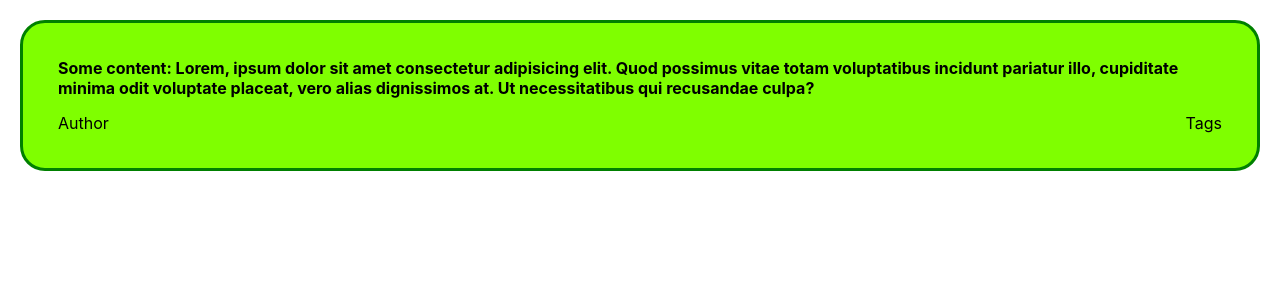
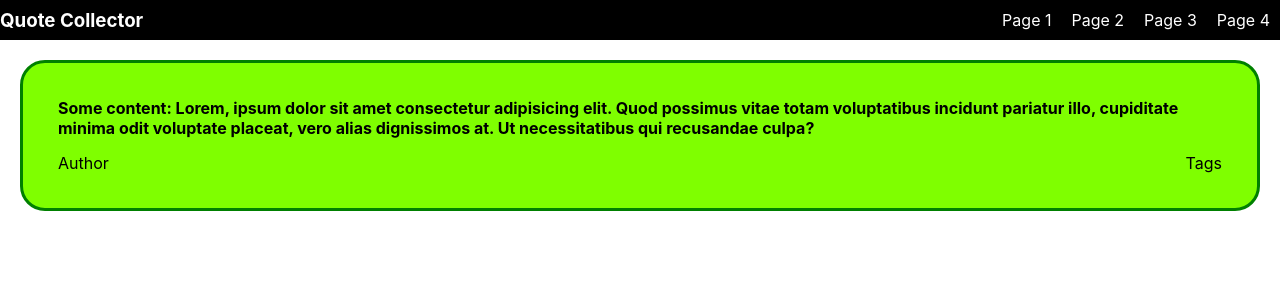
Before and after one commit to johndwatt/Quote-Collector-FrontEnd, a React (Create React App) app: page / in a window 1280 px wide. Shown: the top 300 px of the page. Built offline with nearby package versions, Linux system fonts and the light colour scheme.

Commit message:
adds basical navbar and styling

```diff
--- a/src/App.js
+++ b/src/App.js
@@ -1,9 +1,11 @@
 import Quote from "./components/Quote/Quote";
+import Navbar from "./components/Navbar/Navbar";
 import './App.css';
 
 function App() {
   return (
     <div className="App">
+      <Navbar />
       <Quote />
     </div>
   );
--- a/src/components/Navbar/Navbar.css
+++ b/src/components/Navbar/Navbar.css
@@ -0,0 +1,20 @@
+.navbar {
+    background: black;
+    display: flex;
+    justify-content: space-between;
+    align-items: center;
+    color: white;
+}
+
+
+.navbar-items {
+    display: flex;
+    justify-content: space-evenly;
+    list-style: none;
+}
+
+.navbar-item {
+    color: white;
+    text-decoration: none;
+    padding: 10px;
+}
--- a/src/components/Navbar/Navbar.jsx
+++ b/src/components/Navbar/Navbar.jsx
@@ -0,0 +1,19 @@
+import React from 'react';
+
+import "./Navbar.css"
+
+function Navbar(props) {
+    return (
+        <nav className="navbar">
+            <h3 className='navbar-home'>Quote Collector</h3>
+            <ul className='navbar-items'>
+                <a href="#" className='navbar-item'><li>Page 1</li></a>
+                <a href="#" className='navbar-item'><li>Page 2</li></a>
+                <a href="#" className='navbar-item'><li>Page 3</li></a>
+                <a href="#" className='navbar-item'><li>Page 4</li></a>
+            </ul>
+        </nav>
+    );
+}
+
+export default Navbar;
```
